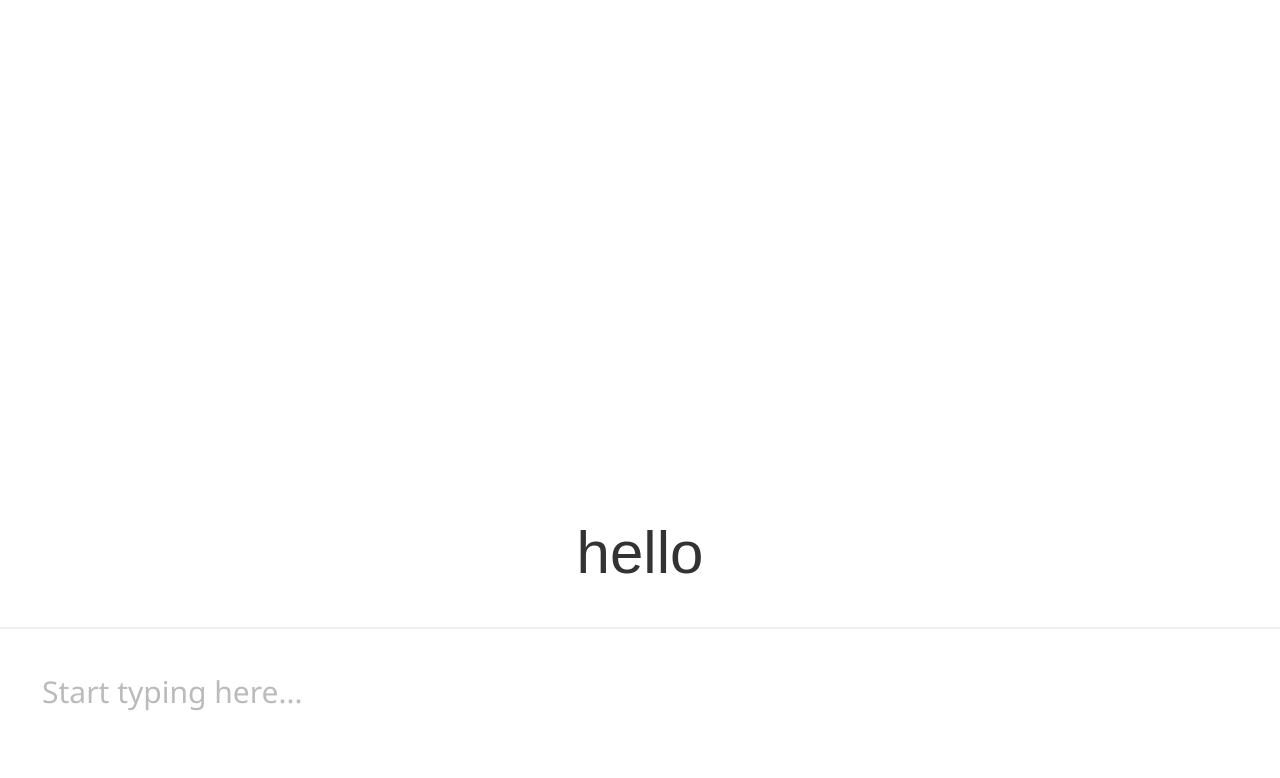
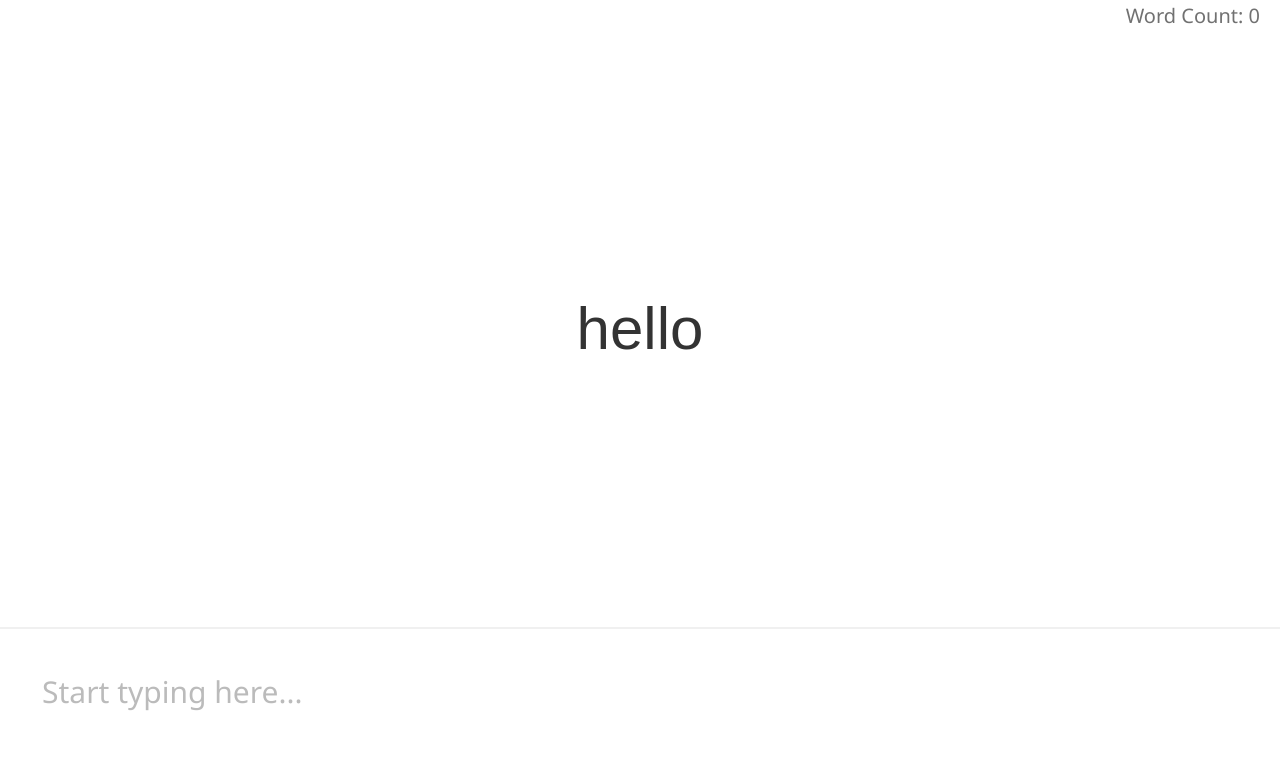
Before and after one commit to Sagnikkroy/RNN_AutoComplete, a plain HTML site: page index.html in a window 1280 px wide. Drawn offline with Linux system fonts and the light colour scheme.

Commit message:
Update index.html

```diff
--- a/index.html
+++ b/index.html
@@ -9,33 +9,54 @@
             margin: 0;
             padding: 0;
             box-sizing: border-box;
+            /* Enhance click responsiveness on iOS/Android */
+            -webkit-tap-highlight-color: transparent;
+        }
+
+        /* UPDATED CSS: Top Bar to show visible text */
+        #topBar {
+            position: fixed; /* Always on screen */
+            top: 0;
+            left: 0;
+            width: 100%;
+            height: 30px; /* Give it a small height */
+            background: rgba(255, 255, 255, 0); /* Completely transparent background */
+            color: #717171; /* Make text a subtle light gray (now visible) */
+            z-index: 1000; /* Ensure it's above everything */
+            display: flex;
+            justify-content: flex-end;
+            align-items: center;
+            padding: 0 20px; /* Increased padding for better spacing */
+            font-size: 20px;
+            /* REMOVED: opacity: 0; to make it visible */
+            pointer-events: none; /* Allows clicks to pass through */
         }
 
         body {
             font-family: 'Segoe UI', Tahoma, Geneva, Verdana, sans-serif;
             background: white;
             /* Use a height relative to the visual viewport on mobile */
-            /* This is a common fix for keyboard resizing issues, but often requires JS for a perfect solution */
-            height: 100dvh; /* Use 100dvh (dynamic viewport height) if supported, otherwise fall back to 100vh */
+            height: 100dvh;
             height: 100vh;
             display: flex;
             flex-direction: column;
-            overflow: hidden; /* Keep body overflow hidden */
+            overflow: hidden;
+            /* Add top padding equal to topBar height */
+            padding-top: 30px;
         }
 
         .prediction-area {
-            /* This section takes up all remaining space */
             flex: 1;
             display: flex;
             justify-content: center;
-            align-items: flex-end; /* Align predictions to the bottom of their area */
+            /* Vertically centers the prediction */
+            align-items: center;
             position: relative;
-            overflow-y: auto; /* Allow scrolling if the content (like many predictions) grows tall */
-            padding-bottom: 20px; /* Add some padding at the bottom for spacing */
+            overflow: hidden;
         }
 
         .gradient-overlay {
-            position: sticky; /* Make the gradient sticky at the top */
+            position: absolute; /* Keep it absolute so it covers the top */
             top: 0;
             left: 0;
             right: 0;
@@ -55,7 +76,6 @@
             transition: all 0.2s;
             font-weight: 400;
             animation: slideUp 0.15s ease-out;
-            /* Ensure the text is visible on smaller screens */
             max-width: 90%;
             word-wrap: break-word;
             text-align: center;
@@ -79,15 +99,15 @@
         }
 
         .prediction-word:active {
-            transform: translateY(0);
+            transform: scale(0.95);
+            transition: transform 0.05s ease-out;
         }
 
         .text-area-section {
-            /* This section will always stick to the bottom */
             border-top: 2px solid #f0f0f0;
             padding: 20px;
             background: white;
-            flex-shrink: 0; /* Prevents this section from shrinking when the keyboard appears */
+            flex-shrink: 0;
         }
 
         #textInput {
@@ -99,7 +119,6 @@
             border-radius: 15px;
             resize: none;
             font-family: 'Segoe UI', Tahoma, Geneva, Verdana, sans-serif;
-            /* Ensure the input itself doesn't cause overflow */
             box-sizing: border-box;
         }
 
@@ -114,6 +133,10 @@
     </style>
 </head>
 <body>
+    <div id="topBar">
+        <span id="wordCountDisplay">Word Count: 0</span>
+    </div>
+
     <div class="prediction-area" id="predictions">
         <div class="gradient-overlay"></div>
     </div>
@@ -129,27 +152,31 @@
     <script>
         const textInput = document.getElementById('textInput');
         const predictionsDiv = document.getElementById('predictions');
+        const wordCountDisplay = document.getElementById('wordCountDisplay');
+
+        function updateWordCount(text) {
+            // Trim whitespace from both ends, then split by one or more spaces, tabs, or newlines.
+            // Filter is used to remove empty strings that result from extra spaces.
+            const words = text.trim().split(/\s+/).filter(word => word.length > 0);
+            const count = words.length;
+
+            // Update the display text
+            wordCountDisplay.textContent = `Word Count: ${count}`;
+        }
 
         // Function to be called when text changes
         function onTextChange() {
             const text = textInput.value;
 
+            // Call the word count function
+            updateWordCount(text);
+
             // TODO: Connect this to your Python backend
-            // Example: fetch predictions from your RNN model
-            // fetch('/predict', {
-            //     method: 'POST',
-            //     headers: {'Content-Type': 'application/json'},
-            //     body: JSON.stringify({text: text})
-            // })
-            // .then(response => response.json())
-            // .then(data => updatePredictions(data.prediction));
-
             console.log('Text changed:', text);
         }
 
         // Function to update prediction with slide-up animation
         function updatePredictions(word) {
-            // Keep the gradient overlay
             const gradientOverlay = predictionsDiv.querySelector('.gradient-overlay');
             predictionsDiv.innerHTML = '';
             predictionsDiv.appendChild(gradientOverlay);
@@ -163,32 +190,29 @@
             btn.textContent = word;
             btn.onclick = () => insertWord(word);
             predictionsDiv.appendChild(btn);
-
-            // Scroll to the bottom of the prediction area to show the latest word
-            predictionsDiv.scrollTop = predictionsDiv.scrollHeight;
         }
 
         // Function to insert predicted word into textarea
         function insertWord(word) {
             const currentText = textInput.value;
 
-            // Add space before word if text doesn't end with space
             if (currentText && !currentText.endsWith(' ')) {
                 textInput.value = currentText + ' ' + word + ' ';
             } else {
                 textInput.value = currentText + word + ' ';
             }
 
-            // Trigger input event to get new predictions
             textInput.focus();
             onTextChange();
         }
 
         // Example usage - remove this in production
-        // Simulate prediction after 1 second
         setTimeout(() => {
             updatePredictions('hello');
         }, 1000);
+
+        // Initial word count update
+        updateWordCount(textInput.value);
     </script>
 </body>
 </html>
```
